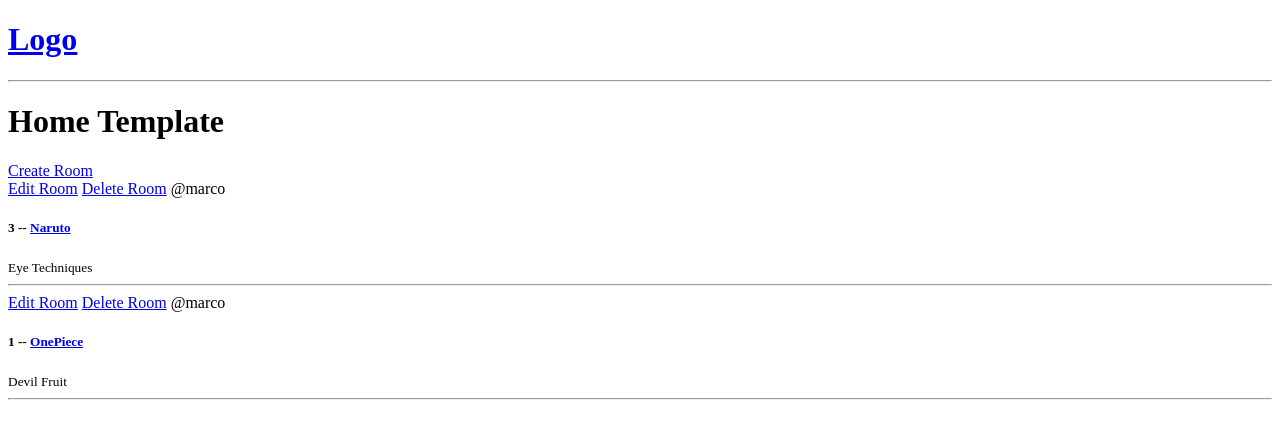
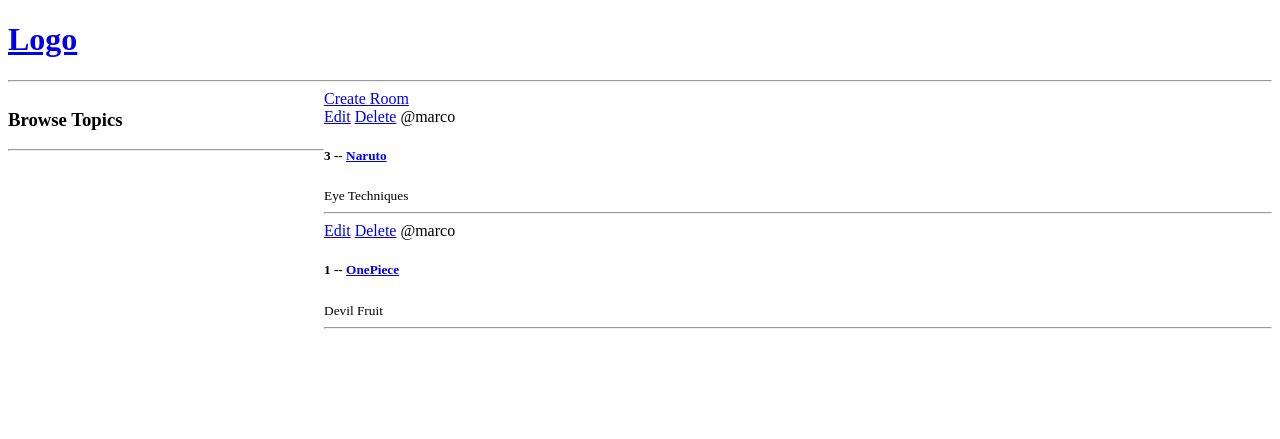
Before and after one commit to Marco-Ca/animessage, a Django app: page / in a window 1280 px wide. Shown: the top 439 px of the page. Run offline with Django 4.2, Linux system fonts and the light colour scheme; data comes from the database, SQL or seed files in the repository.

Commit message:
style: grid 2 columns

```diff
--- a/base/templates/base/home.html
+++ b/base/templates/base/home.html
@@ -1,22 +1,37 @@
 {% extends 'main.html' %}
 
 {% block content %}
-<h1>Home Template</h1>
+
+<style>
+  .home-container {
+    display: grid;
+    grid-template-columns: 1fr 3fr;
+  }
+</style>
+
+<div class="home-container">
+
+  <div>
+    <h3>Browse Topics</h3>
+    <hr>
+  </div>
+
   <div>
     <a href="{% url 'create-room' %}">Create Room</a>
     <div>
       {% for room in rooms %}
       <div>
-      <a href="{% url 'update-room' room.id %}">Edit Room</a>
-      <a href="{% url 'delete-room' room.id %}">Delete Room</a>
-
+        <a href="{% url 'update-room' room.id %}">Edit</a>
+        <a href="{% url 'delete-room' room.id %}">Delete</a>
         <span>@{{room.host.username}}</span>
         <h5>{{ room.id }} -- <a href="{% url 'room' room.id %}">{{ room.name }}</a></h5>
         <small>{{room.topic.name}}</small>
-
         <hr />
       </div>
       {% endfor %}
     </div>
   </div>
+
+</div>
+
 {% endblock content %}
```
Lines whose indentation alone changed are shown as unchanged.
